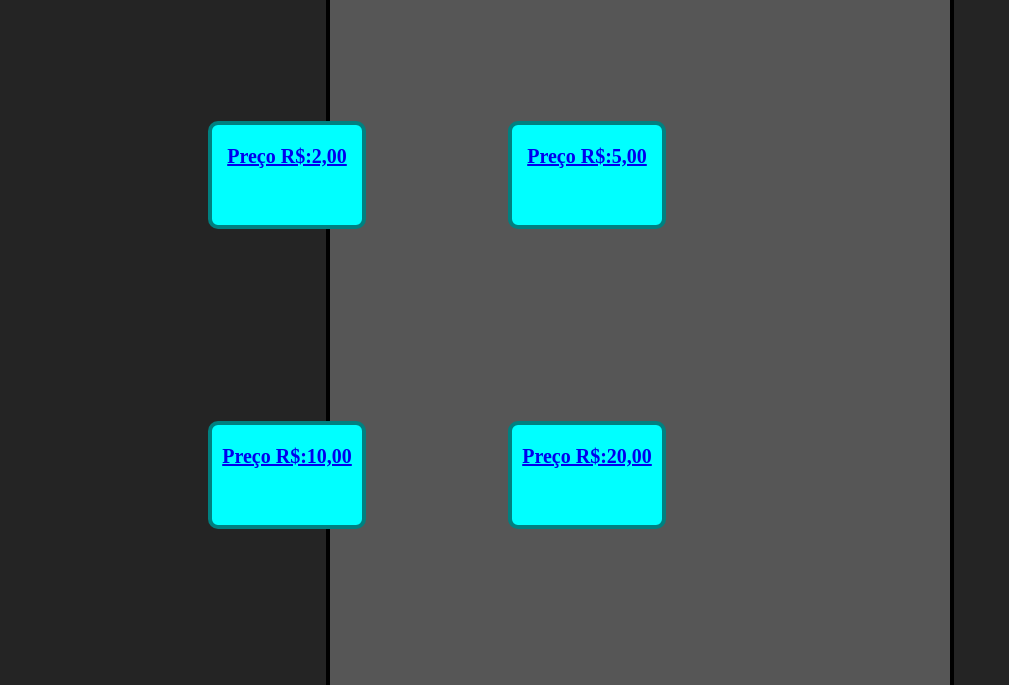
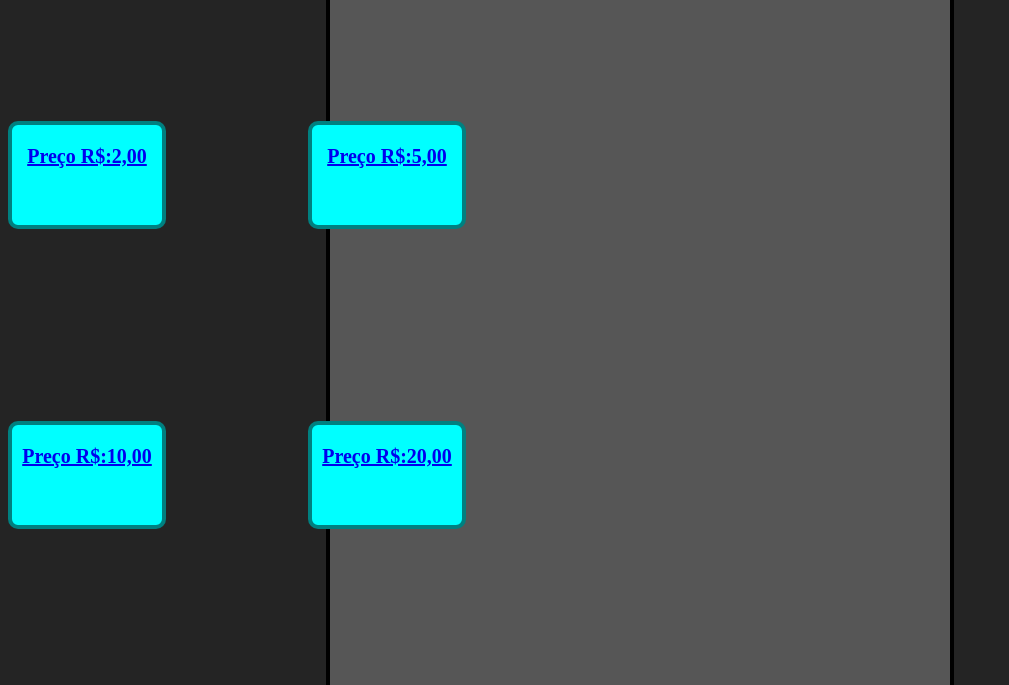
Before and after one commit to HianTavares/darley, a plain HTML site: page index.html in a window 1280 px wide. Shown: the part 115-800 px from the top of the page, without its empty margins (0-1009 px from the left). Drawn offline with Linux system fonts and the light colour scheme.

Commit message:
Update style.css
cell

```diff
--- a/style.css
+++ b/style.css
@@ -34,7 +34,7 @@ h1{
     color: black;
     font-weight: 900;
     margin-top: -1000px;
-    margin-left: 200px;
+    margin-left: 0px;
 }
 #dois{
     position: absolute;
@@ -48,7 +48,7 @@ h1{
     color: black;
     font-weight: 900;
     margin-top: -1000px;
-    margin-left: 500px;
+    margin-left: 300px;
 }
 #tres{
     position: absolute;
@@ -62,7 +62,7 @@ h1{
     color: black;
     font-weight: 900;
     margin-top: -700px;
-    margin-left: 200px;
+    margin-left: 0px;
 }
 #quatro{
     position: absolute;
@@ -76,5 +76,5 @@ h1{
     color: black;
     font-weight: 900;
     margin-top: -700px;
-    margin-left: 500px;
+    margin-left: 300px;
 }
```
